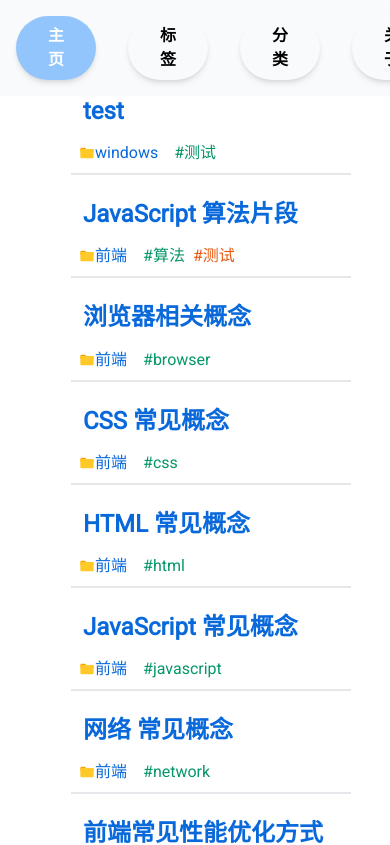
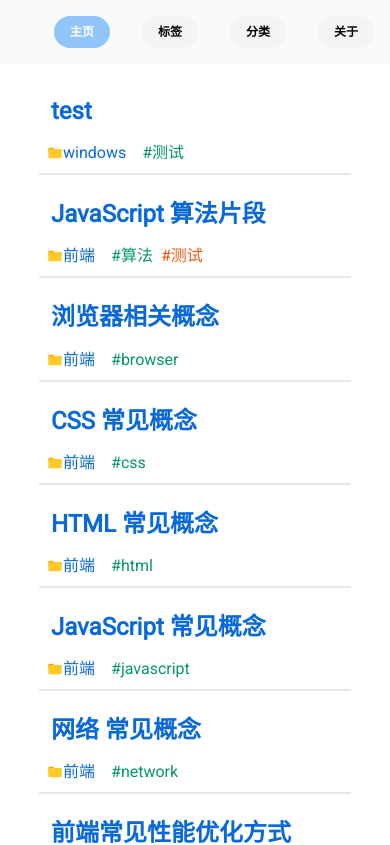
Before and after one commit to HaitaoWang555/wanghaitao.blog, a Next.js app: page / in a window 390 px wide. Shown: the top 845 px of the page. Built offline with nearby package versions, Linux system fonts and the light colour scheme.

Commit message:
feat: add mobile styles

```diff
--- a/src/components/toc/index.tsx
+++ b/src/components/toc/index.tsx
@@ -1,8 +1,11 @@
-import { useEffect } from 'react'
+import { useEffect, useState } from 'react'
 import { usePathname } from 'next/navigation'
+import { useWindowSize } from 'react-use'
 
 function Toc() {
   const pathname = usePathname()
+  const { width } = useWindowSize()
+  const [show, setShow] = useState(false)
 
   function isShowToc(type: string) {
     if (!type) return false
@@ -10,6 +13,8 @@ function Toc() {
   }
 
   useEffect(() => {
+    setShow(true)
+
     const toc = document.querySelector('.markdown-body .toc')
     const tocWrap = document.querySelector('#tocWrap .markdown-body')
 
@@ -21,7 +26,7 @@ function Toc() {
   }, [pathname])
   return (
     <>
-      {isShowToc(pathname) && (
+      {show && width > 800 && isShowToc(pathname) && (
         <div id="tocWrap">
           <div className="markdown-body"></div>
         </div>
--- a/src/components/top/index.tsx
+++ b/src/components/top/index.tsx
@@ -1,17 +1,26 @@
 import styles from './style.module.scss'
+import { useEffect, useState } from 'react'
 
 function Top(props: React.SVGProps<SVGSVGElement>) {
+  const [show, setShow] = useState(false)
+
   function goTop() {
     window.scrollTo({ top: 0, behavior: 'smooth' })
   }
+
+  useEffect(() => {
+    setShow(true)
+  }, [])
   return (
     <>
+      {show && (
         <div id="GOTOP" className={styles.top} onClick={goTop}>
           <svg viewBox="0 0 24 24" fill="currentColor" height="1em" width="1em" {...props}>
             <path fill="none" d="M0 0h24v24H0z" />
             <path d="M12 20c-4.41 0-8-3.59-8-8s3.59-8 8-8 8 3.59 8 8-3.59 8-8 8m0 2c5.52 0 10-4.48 10-10S17.52 2 12 2 2 6.48 2 12s4.48 10 10 10zm-1-10v4h2v-4h3l-4-4-4 4h3z" />
           </svg>
         </div>
+      )}
     </>
   )
 }
--- a/src/layout/index.tsx
+++ b/src/layout/index.tsx
@@ -1,5 +1,6 @@
 import config from 'config'
 import Head from 'next/head'
+import { useEffect, useState } from 'react'
 import { useWindowScroll } from 'react-use'
 import { Roboto } from 'next/font/google'
 const roboto = Roboto({
@@ -13,6 +14,11 @@ import Top from '@/components/top'
 
 export default function Layout({ children }: { children: React.ReactNode }) {
   const { y } = useWindowScroll()
+  const [show, setShow] = useState(true)
+
+  useEffect(() => {
+    setShow(!(y > 200))
+  }, [y])
 
   return (
     <div className={roboto.className}>
@@ -24,12 +30,12 @@ export default function Layout({ children }: { children: React.ReactNode }) {
         <title>{config.title}</title>
       </Head>
 
-      {y < 200 && <Header />}
+      {show && <Header />}
       <main className="mx-auto container relative" style={{ marginTop: '72px' }}>
         <div className="content flex justify-between w-4/5 mx-auto">
           <div className="markdown-body">
             {children}
-            {typeof window !== undefined && y > 200 && <Top />}
+            {y > 200 && <Top />}
           </div>
           <Toc></Toc>
         </div>
--- a/src/pages/_app.tsx
+++ b/src/pages/_app.tsx
@@ -4,6 +4,7 @@ import '@/styles/reset.scss'
 import '@/styles/markdown.scss'
 import '@/styles/prism.css'
 import '@/styles/print.scss'
+import '@/styles/mobile.scss'
 import 'github-markdown-css'
 import Layout from '@/layout'
 import type { AppProps } from 'next/app'
--- a/src/pages/index.tsx
+++ b/src/pages/index.tsx
@@ -6,7 +6,7 @@ const postsLen = 15
 
 export default function Home() {
   return (
-    <ul>
+    <ul style={{ paddingLeft: 0 }}>
       {posts.slice(0, postsLen).map((i, index) => {
         return (
           <li key={i.value}>
--- a/src/styles/markdown.scss
+++ b/src/styles/markdown.scss
@@ -153,4 +153,8 @@ h6 {
       content: counter(list-item) ". ";
     }
   }
+  h2 {
+    display: flex;
+    flex-wrap: wrap;
+  }
 }
--- /dev/null
+++ b/src/styles/mobile.scss
@@ -0,0 +1,6 @@
+@media screen and (max-width: 900px) {
+  .btn-primary {
+    @apply py-2 px-4  text-xs
+  }
+
+}
--- a/src/styles/tailwindcss.css
+++ b/src/styles/tailwindcss.css
@@ -1,5 +1,5 @@
 .btn-primary {
-  @apply py-2 px-8 cursor-pointer font-semibold rounded-full shadow-md hover:bg-blue-500 hover:text-white focus:outline-none focus:ring-2 focus:ring-gray-400 focus:ring-opacity-75;
+  @apply py-2 px-8 cursor-pointer font-semibold rounded-full bg-gray-100 hover:bg-blue-500 hover:text-white focus:outline-none focus:ring-2 focus:ring-gray-400 focus:ring-opacity-75;
 }
 .btn-primary.active {
   @apply bg-blue-300 text-white hover:bg-blue-500
```
Lines whose indentation alone changed are shown as unchanged.
